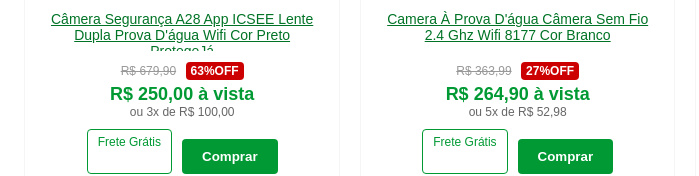
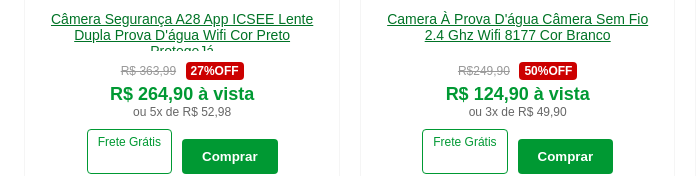
Before and after one commit to cfluiz7/protegeja, a plain HTML site: page index.html in a window 1280 px wide. Shown: the part 663-839 px from the top of the page, 209-908 px from the left. Drawn offline with Linux system fonts and the light colour scheme.

Commit message:
Update index.html

```diff
--- a/index.html
+++ b/index.html
@@ -86,17 +86,17 @@ COMPOSIÇÃO: PLÁSTICO ADEQUADO PARA O TIPO DE PRODUTO (MATERIAL DE QUALIDADE)
 ITENS INCLUSOS:
 1 CÂMERA DE SEGURANÇA WI-FI
 =======================================================================" data-extra-images="images/produto1/camera1_img1.webp,images/produto1/camera1_img2.webp,images/produto1/camera1_img3.webp,images/produto1/camera1_img4.webp,images/produto1/camera1_img5.webp,images/produto1/camera1_img6.webp,images/produto1/camera1_img7.webp,images/produto1/camera1_img8.webp,images/produto1/camera1_img9.webp">
-                    <img src="images/produto1/principal.png" alt="Câmera Segurança A28 App ICSEE Lente Dupla Prova D'água Wifi Cor Preto ProtegeJá" data-old-price="R$ 679,90" data-discount="63%OFF" data-installment="ou 5x de R$ 50,00">
+                    <img src="images/produto1/principal.png" alt="Câmera Segurança A28 App ICSEE Lente Dupla Prova D'água Wifi Cor Preto ProtegeJá" data-old-price="R$ 363,99" data-discount="27%OFF" data-installment="ou 5x de R$ 52,98">
                     <p class="product-name product-trigger">Câmera Segurança A28 App ICSEE Lente Dupla Prova D'água Wifi Cor Preto ProtegeJá</p>
                     <div class="price-info">
-                        <span class="old-price">R$ 679,90</span>
-                        <span class="discount">63%OFF</span>
-                        <p class="current-price">R$ 250,00 à vista</p>
-                        <p class="installment">ou 3x de R$ 100,00</p>
+                        <span class="old-price">R$ 363,99</span>
+                        <span class="discount">27%OFF</span>
+                        <p class="current-price">R$ 264,90 à vista</p>
+                        <p class="installment">ou 5x de R$ 52,98</p>
                     </div>
                     <div class="actions">
                         <span class="free-shipping">Frete Grátis</span>
-                        <button class="buy-button" data-product-name="Câmera Segurança A28 App ICSEE Lente Dupla Prova D'água Wifi Cor Preto ProtegeJá" data-product-price="R$ 250,00">Comprar</button>
+                        <button class="buy-button" data-product-name="Câmera Segurança A28 App ICSEE Lente Dupla Prova D'água Wifi Cor Preto ProtegeJá" data-product-price="R$ 264,90">Comprar</button>
                     </div>
                 </div>
 
@@ -135,24 +135,24 @@ Itens inclusos:
 1x Câmera Bivolt
 1x Manual de instruções"data-extra-images="images/produto2/camera2_img1.webp,images/produto2/camera2_img2.webp,images/produto2/camera2_img3.webp,images/produto2/camera2_img4.webp,images/produto2/camera2_img5.webp,images/produto2/camera2_img6.webp,images/produto2/camera2_img7.webp,images/produto2/camera2_img8.webp,images/produto2/camera2_img9.webp">
 
-                    <img src="images/produto2/principal.png" alt="Camera À Prova D'água Câmera Sem Fio 2.4 Ghz Wifi 8177 Cor Branco" data-old-price="R$ 699,90" data-discount="50%OFF" data-installment="ou 6x de R$ 57,84">
+                    <img src="images/produto2/principal.png" alt="Camera À Prova D'água Câmera Sem Fio 2.4 Ghz Wifi 8177 Cor Branco" data-old-price="R$249,90" data-discount="50%OFF" data-installment="ou 3x de R$ 49,90">
                     <p class="product-name product-trigger">Camera À Prova D'água Câmera Sem Fio 2.4 Ghz Wifi 8177 Cor Branco</p>
                     <div class="price-info">
-                            <span class="old-price">R$ 363,99</span>
-                        <span class="discount">27%OFF</span>
-                        <p class="current-price">R$ 264,90 à vista</p>
-                        <p class="installment">ou 5x de R$ 52,98</p>
+                            <span class="old-price">R$249,90</span>
+                        <span class="discount">50%OFF</span>
+                        <p class="current-price">R$ 124,90 à vista</p>
+                        <p class="installment">ou 3x de R$ 49,90</p>
                     </div>
                     <div class="actions">
                         <span class="free-shipping">Frete Grátis</span>
-                        <button class="buy-button" data-product-name="Camera À Prova D'água Câmera Sem Fio 2.4 Ghz Wifi 8177 Cor Branco" data-product-price="R$  124,90">Comprar</button>
+                        <button class="buy-button" data-product-name="Camera À Prova D'água Câmera Sem Fio 2.4 Ghz Wifi 8177 Cor Branco" data-product-price="R$ 124,90">Comprar</button>
                     </div>
                 </div>
 
                 <!-- Produto 3 -->
                 <div class="product-card product-trigger" data-long-description="Câmera Inteligente Full HD IME 360 C Branca ProtegeJá. Visão 360 graus para monitoramento completo do ambiente." data-extra-images="images/produto3/camera3_img1.webp,images/produto3/camera3_img2.webp,images/produto3/camera3_img3.webp,images/produto3/camera3_img4.webp,images/produto3/camera3_img5.webp,images/produto3/camera3_img6.webp,images/produto3/camera3_img7.webp,images/produto3/camera3_img8.webp,images/produto3/camera3_img9.webp">
 
-                    <img src="images/produto3/principal.png" alt="Câmera Inteligente Full HD IME 360 C Branca ProtegeJá" data-old-price="R$ 363,99" data-discount="27%OFF" data-installment="ou 5x de R$ 52,98">
+                    <img src="images/produto3/principal.png" alt="Câmera Inteligente Full HD IME 360 C Branca ProtegeJá" data-old-price="R$ 679,90" data-discount="63%OFF" data-installment="ou 3x de R$ 100,00">
                     <p class="product-name product-trigger">Câmera Inteligente Full HD IME 360 C Branca ProtegeJá</p>
                     <div class="price-info">
                          <span class="old-price">R$ 679,90</span>
@@ -162,7 +162,7 @@ Itens inclusos:
                     </div>
                     <div class="actions">
                         <span class="free-shipping">Frete Grátis</span>
-                        <button class="buy-button" data-product-name="Câmera Inteligente Full HD IME 360 C Branca ProtegeJá" data-product-price="R$ 264,90">Comprar</button>
+                        <button class="buy-button" data-product-name="Câmera Inteligente Full HD IME 360 C Branca ProtegeJá" data-product-price="R$ 250,00">Comprar</button>
                     </div>
                 </div>
 
```
